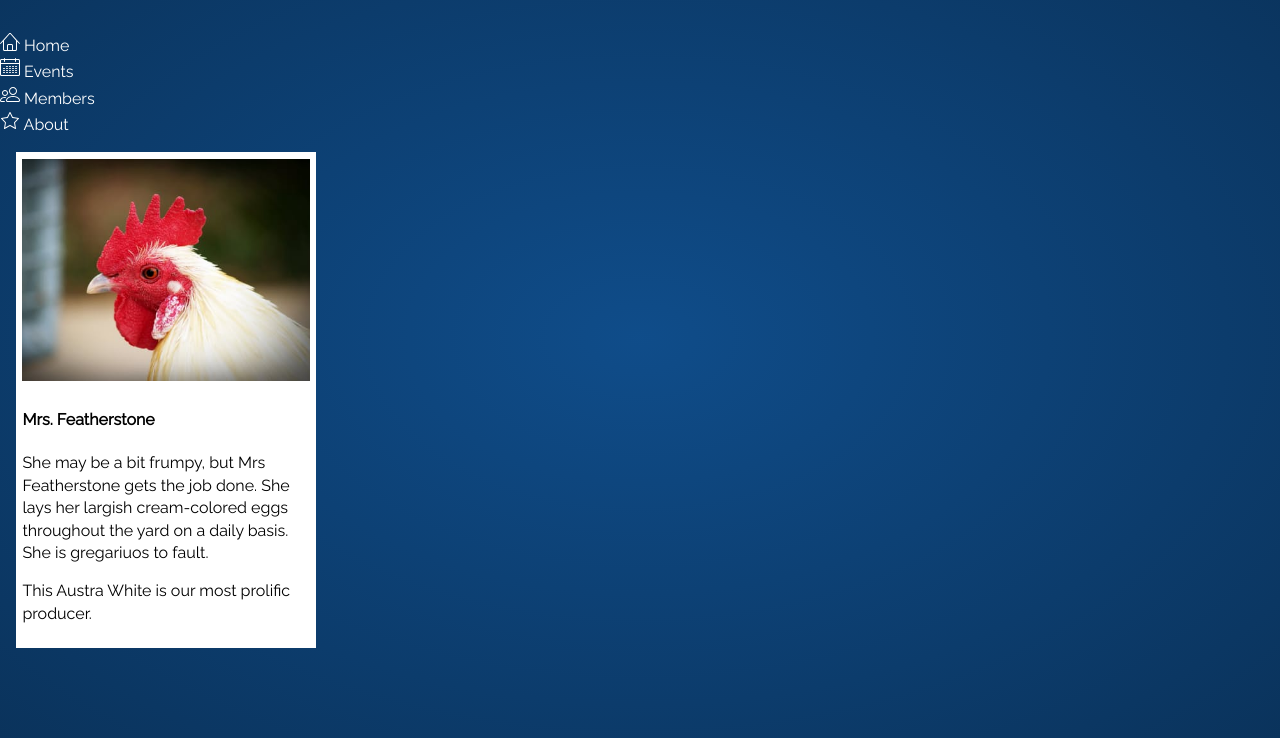
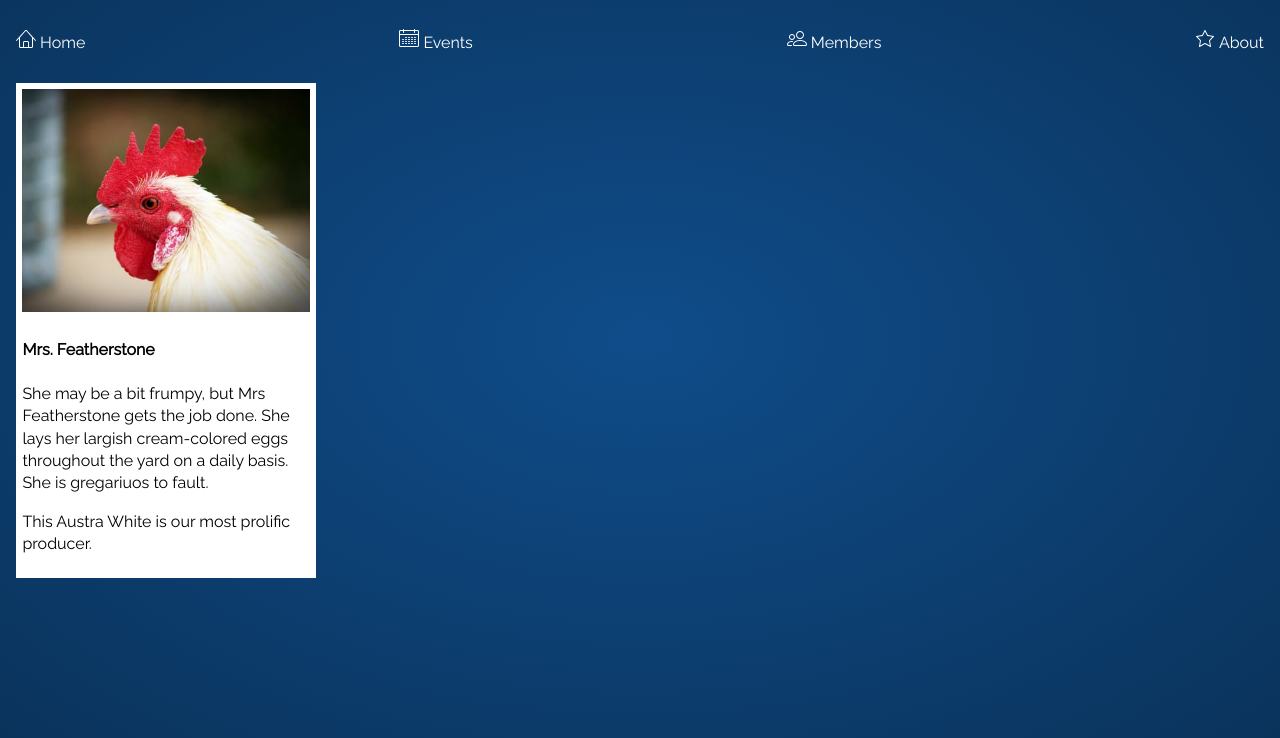
Before and after one commit to iFork/css-in-depth, a website: page 15-transforms/yolk-factory.html in a window 1280 px wide. Shown: the part 62-800 px from the top of the page. Drawn offline with Linux system fonts and the light colour scheme.

Commit message:
Nav menu flex-box, spacing, hover
justify-content: space-between and left margins w/ owl.

```diff
--- a/15-transforms/style.css
+++ b/15-transforms/style.css
@@ -57,14 +57,31 @@ h1, h2, h3 {
   padding: 1rem;
 }
 
+.main-nav {
+  padding: 0 1rem;
+}
+
 .nav-links {
+  display: flex;
+  justify-content: space-between;
   list-style-type: none;
   padding-left: 0;
+  margin-top: 0;
+  margin-bottom: 1rem;
+}
+.nav-links li + li {
+  margin-left: .8em;
 }
 .nav-links a {
+  display: block;
+  padding: .8em 0;
   color: white;
   text-decoration: none;
 }
+.nav-links a:hover {
+  color: hsl(40, 100%, 70%);
+}
+
 
 /* Utility classes */
 
```
